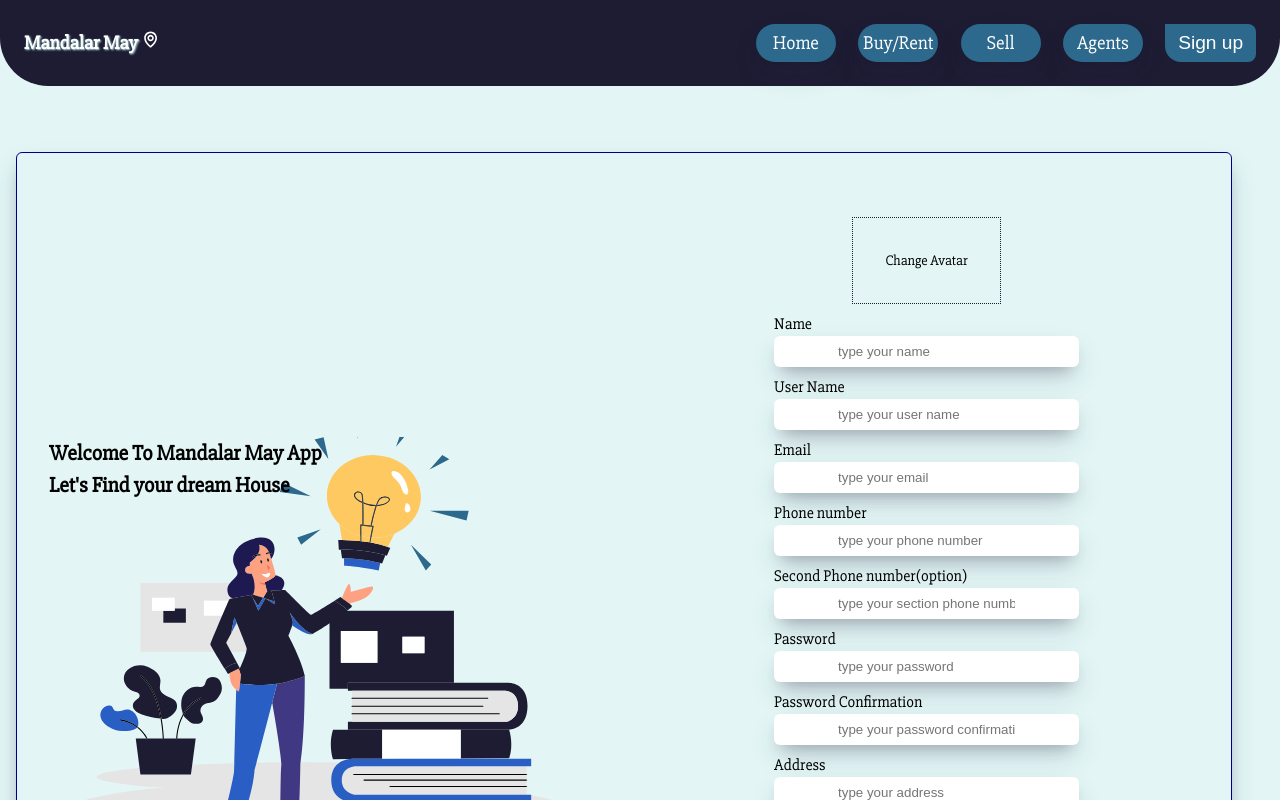
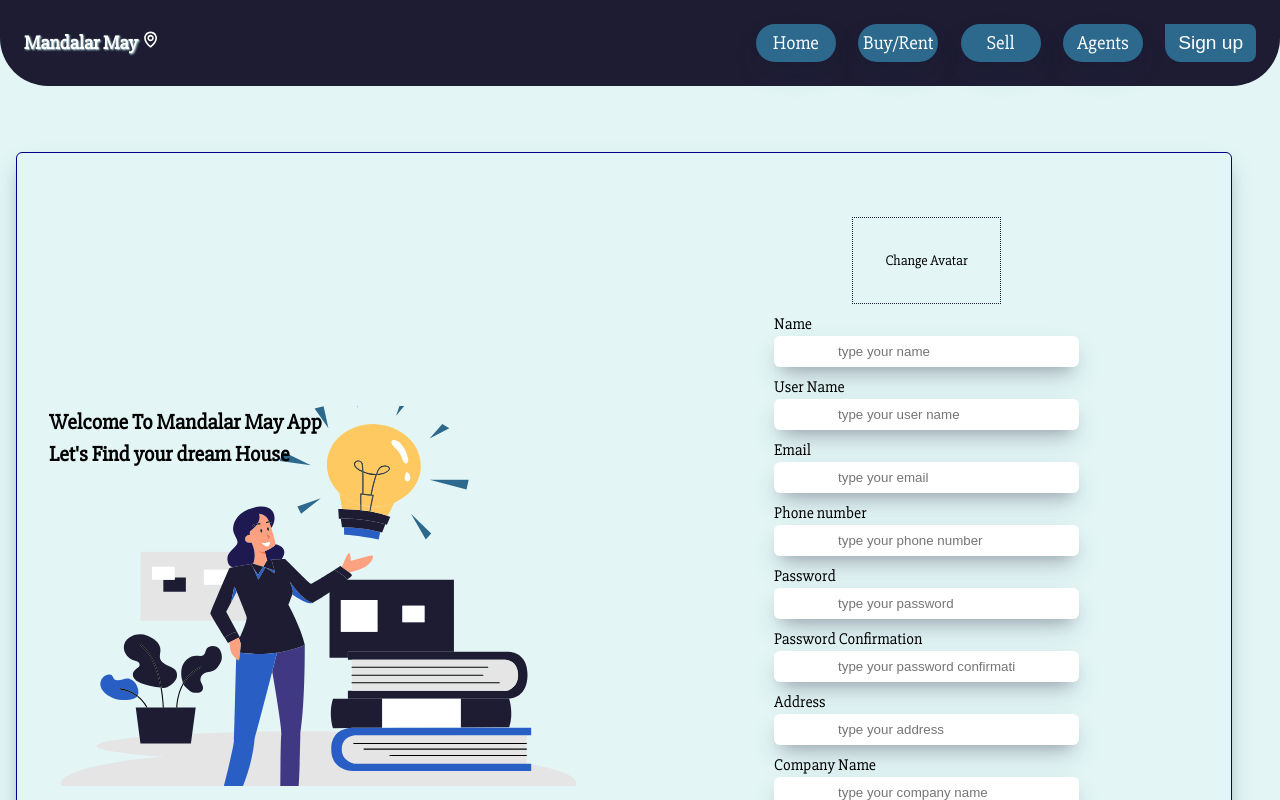
Before and after one commit to soesandarwin2201/real-estate-app-frontend, a React (Create React App) app: page /signup in a window 1280 px wide. Shown: the top 800 px of the page. Built offline with nearby package versions, Linux system fonts and the light colour scheme; a web font is replaced by a local one.

Commit message:
create the form data to signup to the backend

```diff
--- a/src/pages/signup.jsx
+++ b/src/pages/signup.jsx
@@ -13,13 +13,13 @@ const SignUp = () => {
      const [ name, setName ] = useState('');
      const [ userName, setUserName ] = useState('');
      const [email, setEmail] = useState('');
+     const [phone, setPhone] = useState('');
      const [ password, setPassword ] = useState('');
      const [ passwordconfirmation, setpasswordconfirmation] = useState('');
      const [ address, setAddress ] = useState('');
      const [details, setdetails] = useState('');
      const [company_name, setcompany_name] = useState('');
      const [ avatarData , setAvatarData] = useState(null);
-     const [ phones, setPhones] = useState([]);
 
      const handleSubmit = (e) => {
           e.preventDefault();
@@ -27,13 +27,13 @@ const SignUp = () => {
           formData.append('name', name);
           formData.append('username', userName);
           formData.append('email', email);
+          formData.append('phone', phone);
           formData.append('password', password);
           formData.append('password_confirmation', passwordconfirmation);
           formData.append('address', address);
           formData.append('details', details);
           formData.append('company_name', company_name);
           formData.append('avatar', avatarData);
-          formData.append('phones', phones);
           console.log(formData);
           dispatch(newUser(formData));
           navigate('/home');
@@ -70,12 +70,7 @@ const SignUp = () => {
 
                     <div className="form-items">
                     <label htmlFor="Phone Number" className="form-label">Phone number</label>
-                    <input type="text" name="phone number" placeholder="type your phone number" className="form-input"  onChange={(e) => setPhones(e.target.value)}/>
-                    </div>
-
-                    <div className="form-items">
-                    <label htmlFor="Second Phone Number" className="form-label">Second Phone number(option)</label>
-                    <input type="text" name="second phone number" placeholder="type your section phone number" className="form-input"  onChange={(e) => setPhones(e.target.value)}/>
+                    <input type="text" name="phone number" placeholder="type your phone number" className="form-input"  onChange={(e) => setPhone(e.target.value)}/>
                     </div>
 
                     <div className="form-items">
```
